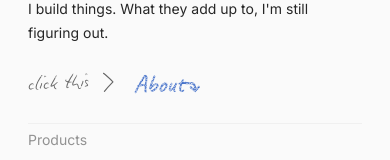
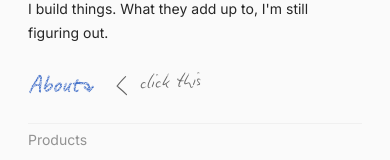
Before and after one commit to fschrhunt/www, a Next.js app: page / in a window 390 px wide. Shown: the part 194-354 px from the top of the page. Built offline with nearby package versions, Linux system fonts and the light colour scheme.

Commit message:
Place About invitation according to available viewport space (#26)
Co-authored-by: fschrhunt <264049687+fschrhunt@users.noreply.github.com>

```diff
--- a/src/app/globals.css
+++ b/src/app/globals.css
@@ -90,8 +90,10 @@ a:focus:not(:focus-visible), button:focus:not(:focus-visible) { outline: none; }
 .about-annotation path { stroke-dasharray: 1; stroke-dashoffset: 0; }
 .about-annotation[data-visible="true"] path { animation: annotation-draw 450ms 100ms cubic-bezier(.4,0,.2,1) both; }
 @keyframes annotation-draw { from { stroke-dashoffset: 1; } to { stroke-dashoffset: 0; } }
-@media (max-width: 900px) {
-  .about-annotation { position: static; width: auto; margin-right: 18px; gap: 12px; transform: rotate(-3deg); font-size: 19px; text-align: left; }
+/* Below 820px, the 540px letter leaves too little margin for the invitation and edge spacing. */
+@media (max-width: 820px) {
+  .about-annotation { position: static; order: 2; flex-direction: row-reverse; width: auto; margin-left: 18px; gap: 12px; transform: rotate(-3deg); font-size: 19px; text-align: left; }
+  .about-annotation svg { transform: scaleX(-1); }
 }
 .about-reveal { display: grid; grid-template-rows: 0fr; visibility: hidden; transition: grid-template-rows 550ms cubic-bezier(.22,1,.36,1), visibility 550ms; }
 .about-reveal[data-open="true"] { grid-template-rows: 1fr; visibility: visible; }
--- a/src/site-updated.json
+++ b/src/site-updated.json
@@ -1,3 +1,3 @@
 {
-  "updatedAt": "2026-09-08T15:01:33.120Z"
+  "updatedAt": "2026-09-08T15:06:08.986Z"
 }
```
Also changed, not shown: .agents/site.md.
